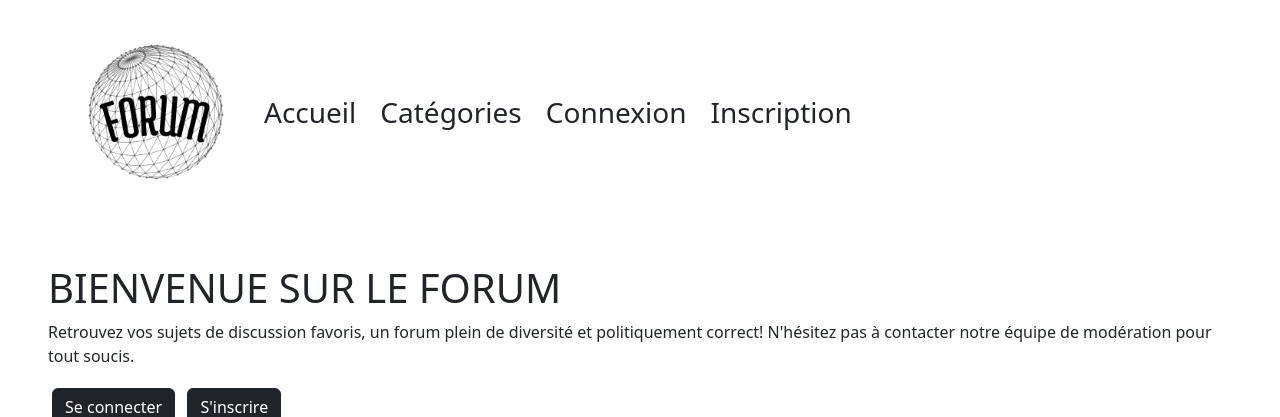
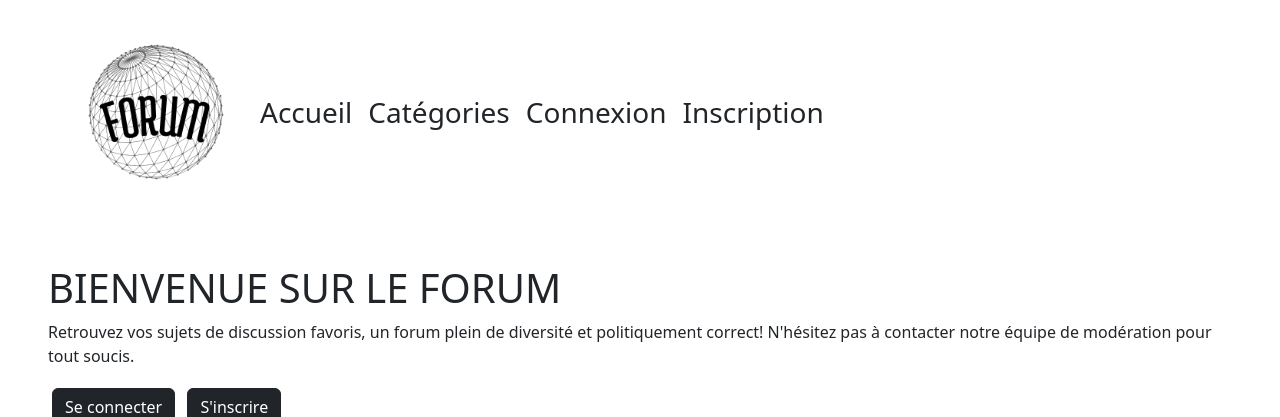
Before and after one commit to FutRR/forumPlateau_V2, a PHP site: page / in a window 1280 px wide. Shown: the top 417 px of the page. Run offline with PHP 8.4, Linux system fonts and the light colour scheme; data comes from the database, SQL or seed files in the repository; some libraries are stand-ins or nearby versions.

Commit message:
navbar adjustments

```diff
--- a/view/layout.php
+++ b/view/layout.php
@@ -34,60 +34,53 @@
                         </button>
                         <div class="collapse navbar-collapse" id="navbarNavDropdown">
                             <ul class="navbar-nav">
-                                <li class="nav-item"><a class="link-dark nav-link link-offset-2 link-underline
-                                    link-underline-opacity-0 link-underline-opacity-100-hover m-1 fs-3"
+                                <li class="nav-item"><a class="link-dark link-offset-2 link-underline
+                                    link-underline-opacity-0 link-underline-opacity-100-hover m-2 fs-3"
                                         href="index.php">Accueil</a></li>
                                 <?php
                                 // si l'utiliseur connecté est un admin
                                 if (App\Session::isAdmin()) {
                                     ?>
-                                    <li class="nav-item"><a class="link-dark nav-link link-offset-2 link-underline
-                                        link-underline-opacity-0 link-underline-opacity-100-hover m-1 fs-3"
+                                    <li class="nav-item"><a class="link-dark link-offset-2 link-underline
+                                        link-underline-opacity-0 link-underline-opacity-100-hover m-2 fs-3"
                                             href="index.php?ctrl=home&action=users">Utilisateurs</a></li>
                                 <?php } ?>
                                 <li class="nav-item"><a
-                                        class="link-dark nav-link link-offset-2 link-underline link-underline-opacity-0 link-underline-opacity-100-hover m-1 fs-3"
+                                        class="link-dark link-offset-2 link-underline link-underline-opacity-0 link-underline-opacity-100-hover m-2 fs-3"
                                         href="index.php?ctrl=forum&action=index">Catégories</a></li>
-                                <!-- <a id="btnSwitch" class="link-dark nav-link fs-5"><i class="fa-regular fa-moon"></i></a> -->
+                                <!-- <a id="btnSwitch" class="link-dark fs-5"><i class="fa-regular fa-moon"></i></a> -->
                             </ul>
 
-                            <div class="nav navbar-nav">
+                            <div class="nav navbar-nav me-auto">
                                 <?php if (App\Session::getUser()) { ?>
-                                    <ul class="navbar-nav navbar-right">
+                                    <ul class="navbar-nav me-auto">
                                         <li class="nav-item dropdown">
-                                            <a class="nav-link dropdown-toggle" role="button" data-bs-toggle="dropdown"
+                                            <a class="dropdown-toggle nav-link" role="button" data-bs-toggle="dropdown"
                                                 href="#"><span class="fs-3"><?= App\Session::getUser() ?></span></a>
                                             <ul class="dropdown-menu">
                                                 <?php
                                                 // si l'utilisateur est connecté
                                                 ?>
                                                 <li class="nav-item"><a
-                                                        class="link-dark nav-link link-offset-2 link-underline link-underline-opacity-0 link-underline-opacity-100-hover m-1 fs-3"
+                                                        class="link-dark link-offset-2 link-underline link-underline-opacity-0 link-underline-opacity-100-hover m-2 fs-3"
                                                         href="index.php?ctrl=forum&action=userProfile&id=<?= App\Session::getUser()->getId() ?>">Profile</a>
                                                 </li>
 
                                                 <li class="nav-item"><a
-                                                        class="link-dark nav-link link-offset-2 link-underline link-underline-opacity-0 link-underline-opacity-100-hover m-1 fs-3"
+                                                        class="link-dark link-offset-2 link-underline link-underline-opacity-0 link-underline-opacity-100-hover m-2 fs-3"
                                                         href="index.php?ctrl=security&action=logout">Déconnexion</a></li>
                                             </ul>
                                     </ul>
-                                    <?php
-                                } else {
-                                    ?>
-                                    <ul class="navbar-nav navbar-right">
+                                <?php } else { ?>
+                                    <ul class="navbar-nav me-auto">
                                         <li class="nav-item"><a
-                                                class="dropdown-item link-dark nav-link link-offset-2 link-underline link-underline-opacity-0 link-underline-opacity-100-hover m-1 fs-3"
+                                                class="dropdown-item link-dark link-offset-2 link-underline link-underline-opacity-0 link-underline-opacity-100-hover m-2 fs-3"
                                                 href="index.php?ctrl=security&action=login">Connexion</a></li>
                                         <li class="nav-item"><a
-                                                class="dropdown-item link-dark nav-link link-offset-2 link-underline link-underline-opacity-0 link-underline-opacity-100-hover m-1 fs-3"
+                                                class="dropdown-item link-dark link-offset-2 link-underline link-underline-opacity-0 link-underline-opacity-100-hover m-2 fs-3"
                                                 href="index.php?ctrl=security&action=register">Inscription</a></li>
                                     </ul>
-                                    <?php
-                                }
-                                ?>
-                                </ul>
-                                </li>
-                                </ul>
+                                <?php } ?>
                             </div>
                         </div>
                     </div>
@@ -95,7 +88,7 @@
             </header>
 
             <a href="#" class="btn btn-outline-dark btn-floating btn-lg"
-                style="position: fixed; bottom: 20px; right: 20px;">
+                style="position: fixed; bottom: 20px; right: 20px; z-index: 1;">
                 <i class="fas fa-arrow-up"></i>
             </a>
 
```
